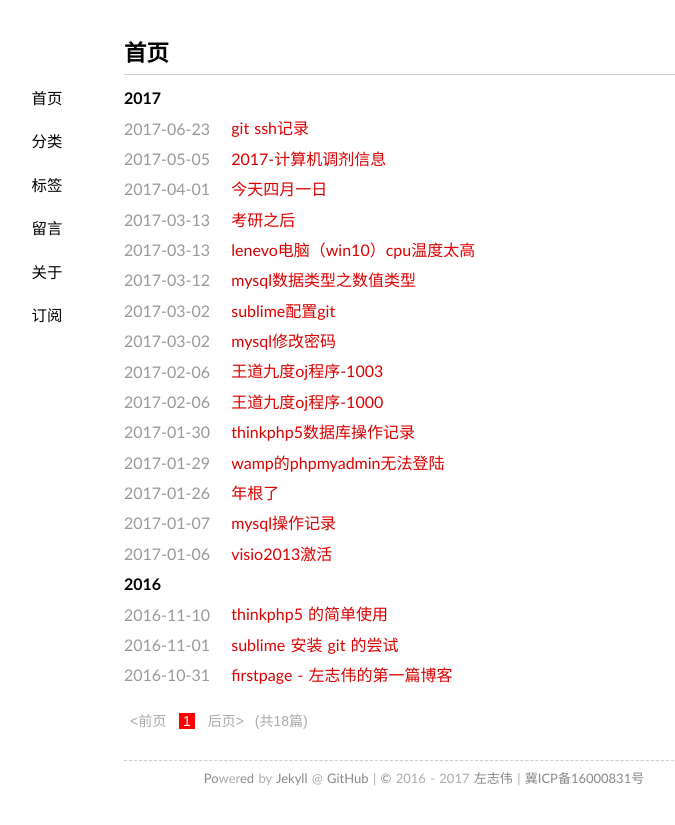
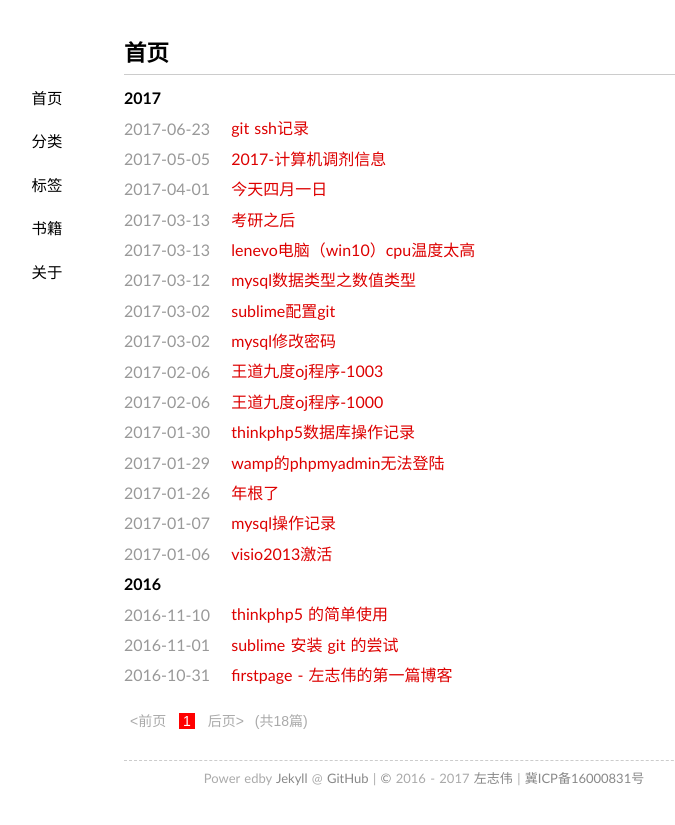
Before and after one commit to zuozhiwei/zuozhiwei.github.io, a Jekyll site: the page built from index.html, in a window 1280 px wide. Shown: the top 825 px of the page, without its empty margins (216-891 px from the left). Built offline with Jekyll 4.4.1, drawn with Linux system fonts in a browser that asks for light colours; Markdown is read by kramdown in place of the engine named in the settings; the list of posts is cut into pages by our own code.

Commit message:
change settings

```diff
--- a/_layouts/default.html
+++ b/_layouts/default.html
@@ -21,9 +21,9 @@
         <span><a title="文章分类" class="" href="/categories/">分类</a></span>
         <span><a title="标签索引" class="" href="/tags/">标签</a></span>
         <!--<span><a title="友情链接" class="" href="/links/">链接</a></span>-->
-        <span><a title="留言交流" class="" href="/guestbook/">留言</a></span>
+        <span><a title="书籍推荐" class="" href="/guestbook/">书籍</a></span>
         <span><a title="关于站长" class="" href="/about/">关于</a></span>
-        <span><a title="种子订阅" class="" href="/feed/" target="_blank">订阅</a></span>
+        <!-- <span><a title="种子订阅" class="" href="/feed/" target="_blank">订阅</a></span> -->
         </nav>
         <article class="content">
         {{ content }}
@@ -32,7 +32,9 @@
 
     <footer>
         <p><small>
-            <a href="http://github.com/{{ site.github }}/NET/new/gh-pages/_posts" target="_blank" title="撰写文章">Po</a>wer<a href="http://github.com/{{ site.github }}/NET/edit/gh-pages/{{ page.path }}" target="_blank" title="编辑页面">ed</a> by <a href="http://jekyllrb.com" target="_blank">Jekyll</a> @ <a href="http://github.com/{{ site.github }}/NET" target="_blank" title="项目主页">GitHub</a>
+            <!-- <a href="http://github.com/{{ site.github }}/NET/new/gh-pages/_posts" target="_blank" title="撰写文章"> -->
+            Po<!-- </a> -->wer<!-- <a href="http://github.com/{{ site.github }}/NET/edit/gh-pages/{{ page.path }}" target="_blank" title="编辑页面"> -->
+            ed<!-- </a>  -->by <a href="http://jekyllrb.com" target="_blank">Jekyll</a> @ <a href="{{ site.github }}/zuozhiwei.github.io" target="_blank" title="项目主页">GitHub</a>
              | <a rel="license" href="http://creativecommons.org/licenses/by-sa/3.0/cn/" target="_blank" title="许可协议">©</a> 2016 - {{site.time | date:"%Y"}} <a href="/about/">{{ site.author }}</a>
 {% if site.beian %}
              | <a href="http://www.miitbeian.gov.cn" target="_blank">{{ site.beian }}</a>
```
